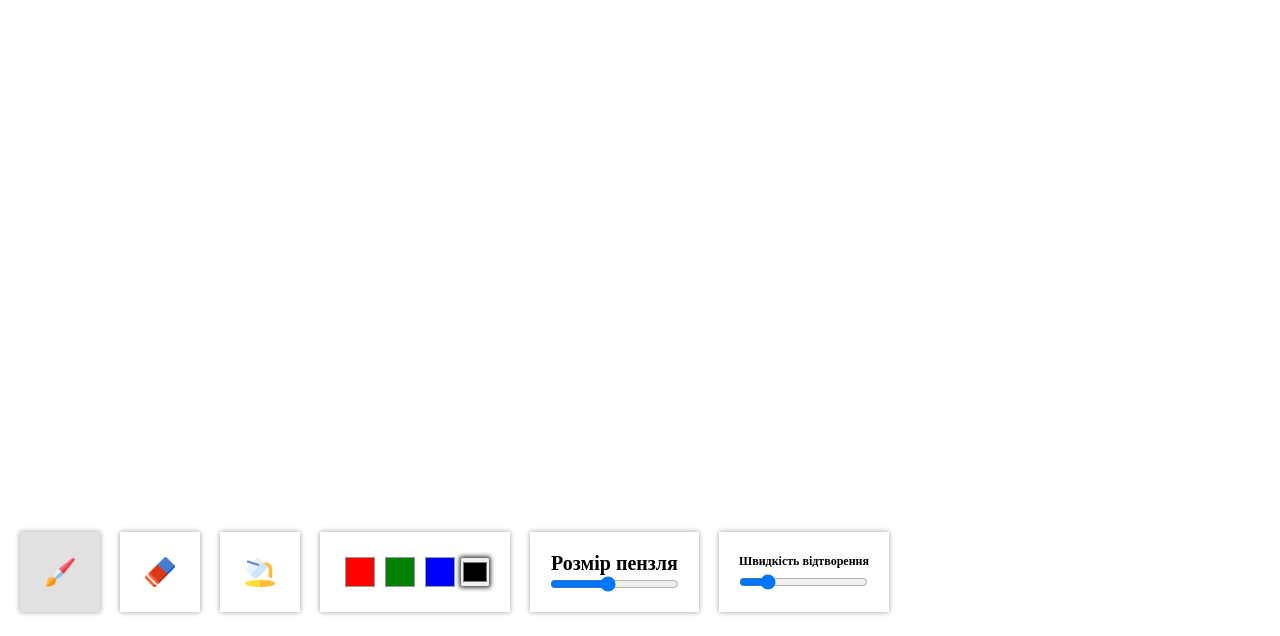
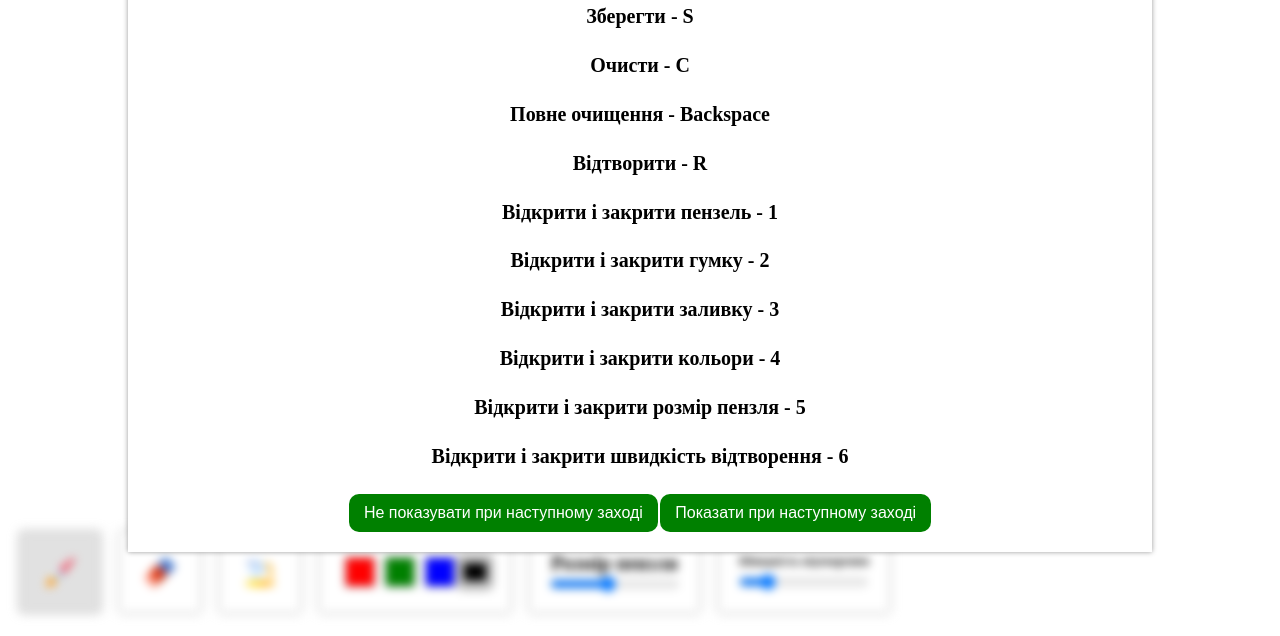
Before and after one commit to Paravojik/Paint, a plain HTML site: page index.html in a window 1280 px wide. Shown: the part 168-804 px from the top of the page. Drawn offline with Linux system fonts and the light colour scheme.

Commit message:
Add files via upload

```diff
--- a/index.html
+++ b/index.html
@@ -97,16 +97,16 @@
             right: 10px;
         }
         .set__box{
-            width: 60%;
-            height: 50vh;
+            width: 80%;
+            height: 80vh;
             display: flex;
             flex-direction: column;
             justify-content: space-between;
             align-items: center;
             padding: 20px;
             position: fixed;
-            left: 20%;
-            top: 25vh;
+            left: 10%;
+            top: 10vh;
             font-size: 10px;
 
            box-shadow: 0 0 5px #999;
@@ -122,6 +122,15 @@
             font-size: 12px;
         }
         input{
+            cursor: pointer;
+        }
+        .set__box__btns__btn{
+            border:  none;
+            font-size: 16px;
+            background-color: green;
+            color: white;
+            border-radius: 10px;
+            padding: 10px 15px;
             cursor: pointer;
         }
     </style>
@@ -152,7 +161,7 @@
         Швидкість відтворення
     <input type="range" id="shinp"min="1" max="50" value="10"></div></div>
     <img class="set" id="set" src="./img/settings.png"></img>
-    <div class="set__box" id="set__box">
+    <div class="set__box" id="set__box" style="display: flex;">
         <h1 class="h1__set">Settings</h1>
         <h1>Зберегти - S</h1>
         <h1>Очисти - C</h1>
@@ -164,11 +173,70 @@
         <h1>Відкрити і закрити кольори - 4</h1>
         <h1>Відкрити і закрити розмір пензля - 5</h1>
         <h1>Відкрити і закрити швидкість відтворення - 6</h1>
+        <div class="set__box__btns">
+            <button class="set__box__btns__btn" id="set__box__btns__1">Не показувати при наступному заході</button>
+            <button class="set__box__btns__btn" id="set__box__btns__2">Показати при наступному заході</button>
+        </div>
     </div>
     <script>
+         let seti=1;
+         console.log(document.cookie)
+// document.cookie='IsUserWantToSeeHintForPaintCanvas=true; max-age='+3600*24*7 //7 днів
+ if(getCookie('IsUserWantToSeeHintForPaintCanvas')=='false'){
+    canvas.style.filter = 'blur(0px)'
+    bot.style.filter = 'blur(0px)'
+set__box.style.display = 'none'
+seti=0
+ }else{
+        canvas.style.filter = 'blur(5px)'
+    bot.style.filter = 'blur(5px)'
+set__box.style.display = 'flex'
+ }
+set__box__btns__1.onclick =function(){
+    document.cookie='IsUserWantToSeeHintForPaintCanvas=false; max-age='+3600*24*7 //7 днів
+    console.log(document.cookie)
+        canvas.style.filter = 'blur(0px)'
+    bot.style.filter = 'blur(0px)'
+set__box.style.display = 'none'
+seti=0
+}
+set__box__btns__2.onclick =function(){
+    document.cookie='IsUserWantToSeeHintForPaintCanvas=true; max-age='+3600*24*7 //7 днів
+    console.log(document.cookie)
+        canvas.style.filter = 'blur(0px)'
+    bot.style.filter = 'blur(0px)'
+set__box.style.display = 'none'
+seti=0
+}
+
+
+
+
+
+
+
+
+
+
+
+
+
+
+
+
+
+
+
+
+
+
+
+
+
+
  let canv = document.getElementById('canvas')
  let ctx =canv.getContext('2d')
-
+ let filli=0;
  cursorColor.style.boxShadow ='0 0 5px black'
  penzl.style.backgroundColor='rgba(181,181,181,0.4)'
  if(localStorage.getItem('actinstr')==1){
@@ -176,8 +244,6 @@
    filler.style.backgroundColor='rgba(181,181,181,0.4)'
     eraser.style.backgroundColor=bgcol
     penzl.style.backgroundColor=bgcol
-}else{
-
 }
 
  let col ='black'
@@ -208,9 +274,9 @@ let bgcol ='white'
 canv.style.backgroundColor = bgcol
  canv.width =window.innerWidth
  canv.height = window.innerHeight;
- let seti=0;
+
  let drawi=1;
- let filli=0;
+
  let coldosturan=col
  canv.addEventListener('mousedown' , function(){
      isMouseDown =true
@@ -480,7 +546,7 @@ shinp.onchange = function(){
     repl=shinp.value
 
 }
-set__box.style.display = 'none'
+
 set.onclick= function(){
 if(seti==0){
     seti=1;
@@ -541,6 +607,13 @@ canv.onclick =  function(){
 //    filli=0;
     }
 }
+function getCookie(name){
+ let value=`; ${document.cookie}`
+ let parts=value.split(`; ${name}=`)
+ if(parts.length==2){
+    return parts.pop().split(';').shift()
+ }
+}
     </script>
 </body>
 </html>
```
